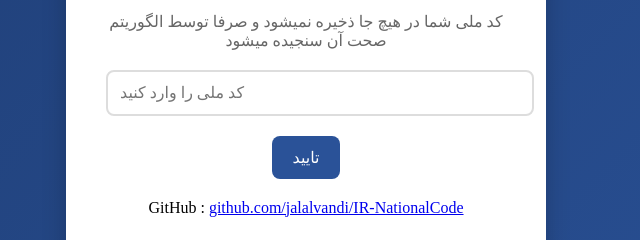
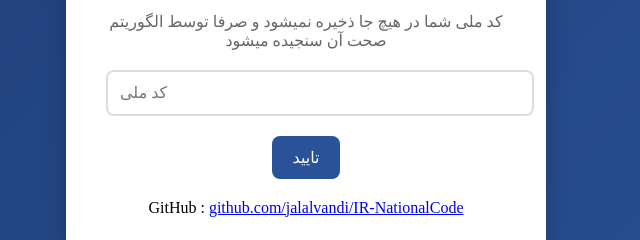
Before and after one commit to jalalvandi/IR-NationalCode, a plain HTML site: page index.html in a window 1280 px wide. Shown: the part 324-564 px from the top of the page, 334-974 px from the left. Drawn offline with Linux system fonts and the light colour scheme.

Commit message:
Update index.html

```diff
--- a/index.html
+++ b/index.html
@@ -15,7 +15,7 @@
         <p style="color: #666; margin: 0 0 20px; font-size: 16px;">کد ملی شما در هیچ جا ذخیره نمیشود و صرفا توسط الگوریتم صحت آن سنجیده میشود</p>
 
         <input type="text" pattern = "[^\d{8,10}$
-]" id="nationalCodeInput" placeholder="کد ملی را وارد کنید"
+]" id="nationalCodeInput" placeholder="کد ملی"
                style="width: 100%; padding: 12px; font-size: 16px; border: 2px solid #ddd; border-radius: 8px; outline: none; transition: border-color 0.3s ease;"
                onfocus="this.style.borderColor='#2a5298';"
                onblur="this.style.borderColor='#ddd';">
```
